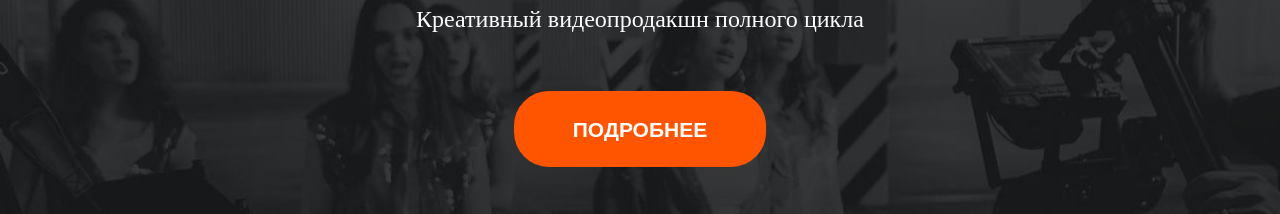
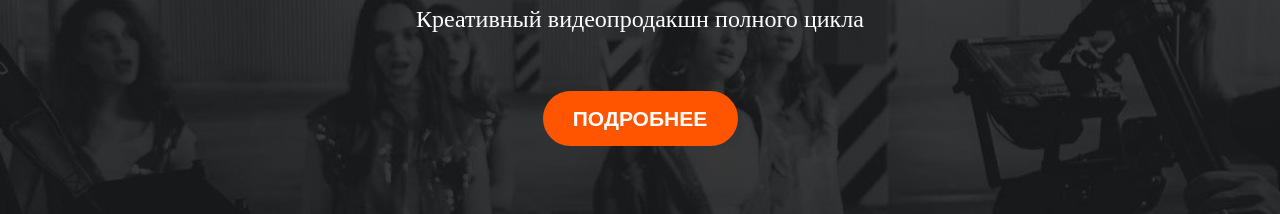
Before and after one commit to Ivan20066/Lesson, a plain HTML site: page index.html in a window 1280 px wide. Shown: the part 586-800 px from the top of the page. Drawn offline with nearby package versions, Linux system fonts and the light colour scheme.

Commit message:
размеры кнопки

```diff
--- a/css/main.css
+++ b/css/main.css
@@ -125,8 +125,8 @@ text-transform: uppercase;
 }
 .button--color {
     background: #FF5500;
-    width: 252px;
-    height: 76px;
+    width:195px;
+    height: 55px;
     border: solid #FF5500;
     border-radius: 35px;
     color: #ffffff;
```
